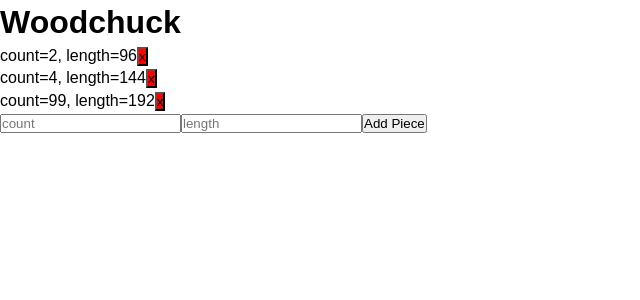
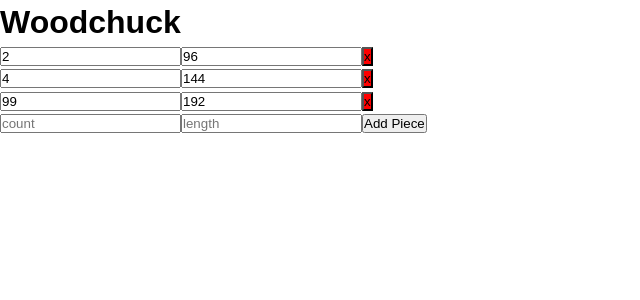
Before and after one commit to epalm/woodchuck, a React (Create React App) app: page / in a window 1280 px wide. Shown: the top 300 px of the page, without its empty margins (0-640 px from the left). Built offline with nearby package versions, Linux system fonts and the light colour scheme.

Commit message:
Makes piece properties editable

```diff
--- a/src/App.js
+++ b/src/App.js
@@ -34,6 +34,14 @@ function App() {
     setAvailablePieces([...availablePieces, piece]);
   };
 
+  const updateAvailablePiece = (updatedPiece) => {
+    setAvailablePieces([
+      ...availablePieces.map((piece) =>
+        piece.id === updatedPiece.id ? updatedPiece : piece
+      ),
+    ]);
+  };
+
   const deleteAvailablePiece = (id) => {
     setAvailablePieces([...availablePieces.filter((piece) => piece.id !== id)]);
   };
@@ -43,6 +51,7 @@ function App() {
       <h1>Woodchuck</h1>
       <AvailablePieceList
         availablePieces={availablePieces}
+        updatePiece={updateAvailablePiece}
         deletePiece={deleteAvailablePiece}
       />
       <CreateAvailablePiece createPiece={createAvailablePiece} />
--- a/src/components/AvailablePieceItem.js
+++ b/src/components/AvailablePieceItem.js
@@ -1,14 +1,16 @@
 import React from "react";
 import PropTypes from "prop-types";
 
-function AvailablePieceItem({ piece, deletePiece }) {
-  const { id, count, length } = piece;
+function AvailablePieceItem({ piece, updatePiece, deletePiece }) {
+  const handleChange = (e) =>
+    updatePiece({ ...piece, [e.target.name]: e.target.value });
 
   return (
     <div>
       <p>
-        count={count}, length={length}
-        <button style={btnStyle} onClick={() => deletePiece(id)}>
+        <input name="count" value={piece.count} onChange={handleChange} />
+        <input name="length" value={piece.length} onChange={handleChange} />
+        <button style={btnStyle} onClick={() => deletePiece(piece.id)}>
           x
         </button>
       </p>
--- a/src/components/AvailablePieceList.js
+++ b/src/components/AvailablePieceList.js
@@ -2,11 +2,12 @@ import React from "react";
 import AvailablePieceItem from "./AvailablePieceItem";
 import PropTypes from "prop-types";
 
-function AvailablePieceList({ availablePieces, deletePiece }) {
+function AvailablePieceList({ availablePieces, updatePiece, deletePiece }) {
   return availablePieces.map((piece) => (
     <AvailablePieceItem
       key={piece.id}
       piece={piece}
+      updatePiece={updatePiece}
       deletePiece={deletePiece}
     />
   ));
@@ -14,6 +15,7 @@ function AvailablePieceList({ availablePieces, deletePiece }) {
 
 AvailablePieceList.propTypes = {
   availablePieces: PropTypes.array.isRequired,
+  updatePiece: PropTypes.func.isRequired,
   deletePiece: PropTypes.func.isRequired,
 };
 
```
